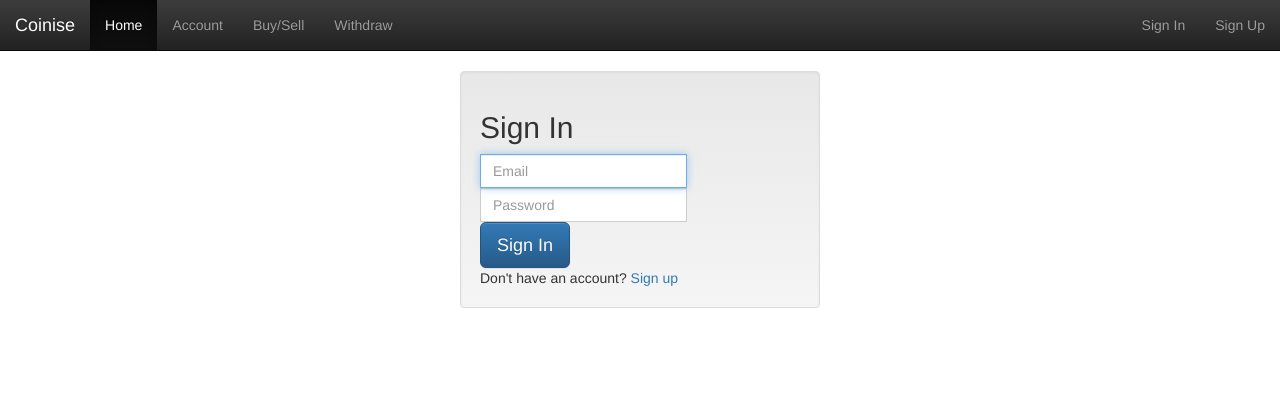
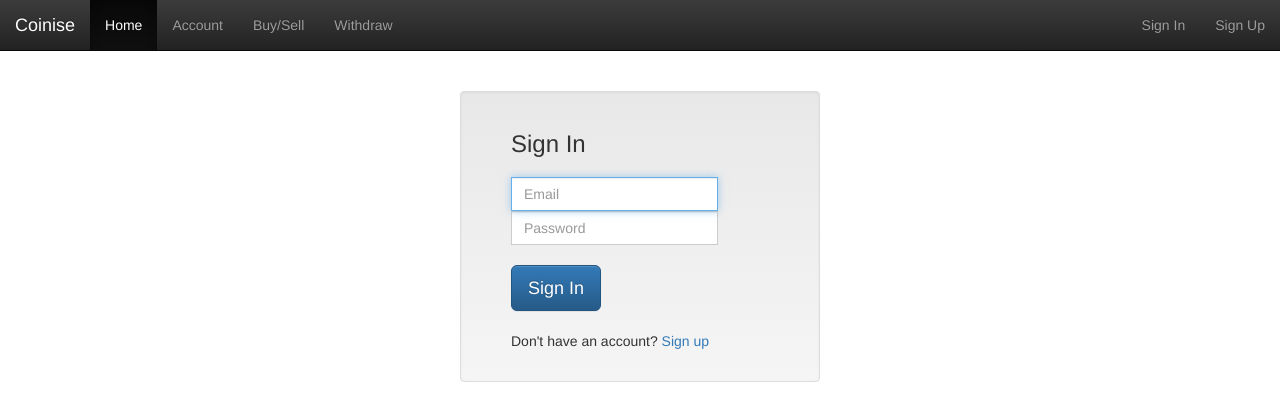
Before and after one commit to rgrannell1/bitEx, a website: page src/javascript/views/index.html in a window 1280 px wide. Drawn offline with nearby package versions, Linux system fonts and the light colour scheme; files whose address does not match are found by name.

Commit message:
updated styles for login pages

```diff
--- a/src/javascript/views/index.html
+++ b/src/javascript/views/index.html
@@ -11,6 +11,28 @@
 	<!-- Optional theme -->
 	<link rel="stylesheet" href="https://maxcdn.bootstrapcdn.com/bootstrap/3.3.1/css/bootstrap-theme.min.css">
 	<!-- Latest compiled and minified JavaScript -->
+
+	<style type="text/css">
+
+		/* positioning css */
+
+		#get-details, #get-password {
+			margin-top: 20px;
+			margin-bottom: 20px;
+		}
+
+		.form-heading {
+			margin-bottom: 20px;
+		}
+
+		.well {
+			margin-top: 20px;
+			padding-left:  50px;
+			padding-right: 50px;
+			padding-bottom: 30px;
+		}
+
+	</style>
 
 </head>
 
@@ -42,7 +64,7 @@
 				<div class="well">
 					<div id="register">
 
-						<h2>Register</h2>
+						<h3 class="form-heading">Register</h3>
 
 						<form class="form-main" role="form">
 
@@ -62,7 +84,7 @@
 								<input type="password" class="form-control" spellcheck="false" id="password" name="password" placeholder="Password">
 							</div>
 
-							<button class="btn btn-lg btn-primary" type="button" id="get-password">Register</button>
+							<button class="btn btn-lg btn-primary" type="button" id="get-details">Register</button>
 
 						</form>
 
@@ -72,7 +94,7 @@
 
 					<div id="signin">
 
-						<h2>Sign In</h2>
+						<h3 class="form-heading">Sign In</h3>
 
 						<form class="form-main" role="form" method="post" action="/signin">
 
@@ -91,6 +113,7 @@
 						Don't have an account? <a href="#signin" id="register-link">Sign up</a>
 
 					</div>
+
 				</div>
 			</div>
 		</div>
```
